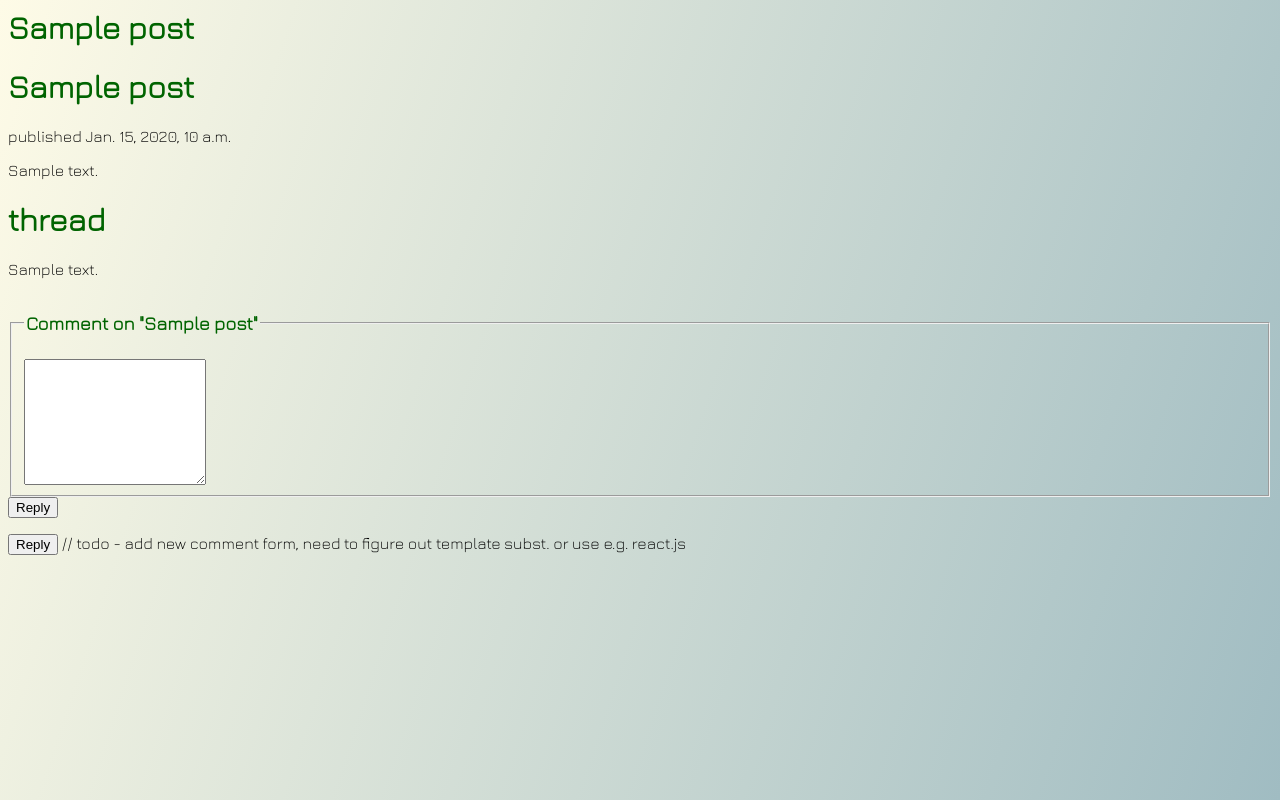
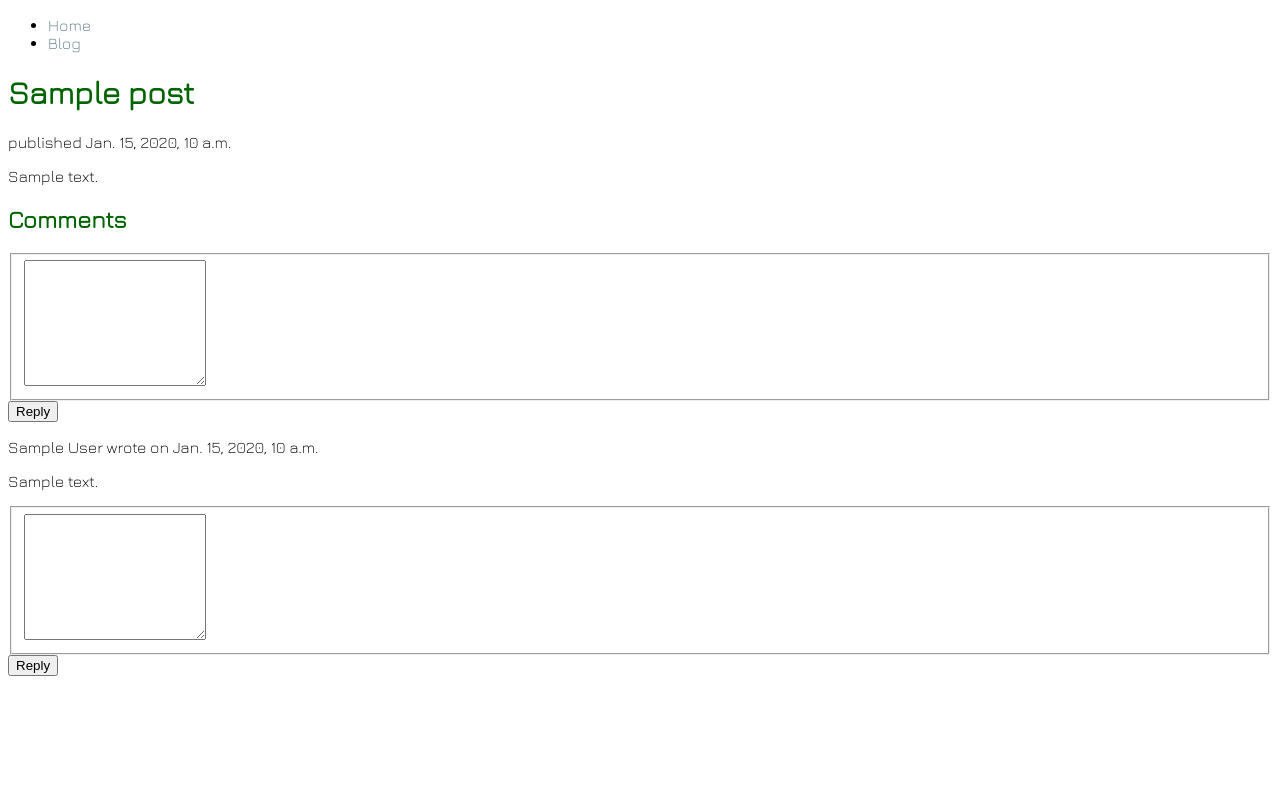
Before and after one commit to benfroelich/xenia-website, a Django app: template blog/templates/blog/post.html in a window 1280 px wide. Run offline with Django 3.2, Linux system fonts and the light colour scheme; the template is opened without the code that fills it: most values are stand-ins (such as "Sample title", 1, 10 or a date in 2020).

Commit message:
comment/thread sorting and minor tweaks

```diff
--- /dev/null
+++ b/blog/templates/blog/comment_response.html
@@ -0,0 +1,10 @@
+<form action="{% url 'blog:comment' post_id thread_id %}" method="post" class="{{ form_class }}">
+{% csrf_token %}
+<fieldset>
+  {% if error_message %}
+    <p><strong>{{ error_message }}</strong></p>
+  {% endif %}
+  <textarea id="comment" name="comment" required minlength="4" maxlength=1000 rows=8></textarea>
+</fieldset>
+<input type="submit" class="comment-toggle" value="Reply">
+</form>
--- a/blog/templates/blog/post.html
+++ b/blog/templates/blog/post.html
@@ -1,11 +1,7 @@
-{% load static %}
-<link rel="stylesheet" type="text/css" href="{% static 'brand.css' %}">
-<link rel="stylesheet" type="text/css" href="{% static 'blog/style.css' %}">
-<link rel="preconnect" href="https://fonts.googleapis.com">
-<link rel="preconnect" href="https://fonts.gstatic.com" crossorigin>
-<link href="https://fonts.googleapis.com/css2?family=Jura:wght@300&display=swap" rel="stylesheet">
+{% extends "base.html" %}
+{% block title %}{{ post.title }}{% endblock %}
+{% block content %}
   {% if post %}
-<h1>{{ post }}<h1>
   <h1>{{ post.title }}</h1>
   <p>published {{ post.pub_date }}</p>
   {% if post.pub_date != post.edit_date %}
@@ -15,25 +11,36 @@
   {% else %}
     <p>No post dag yo</p>
   {% endif %}
+  <h2>Comments</h2>
+  <div>
+    {% include 'blog/comment_response.html' with post_id=post.pk thread_id="new" form_class="comment-form-visible" %} </div>
   {% for t in post.thread_set.all %}
   {% if t.comment_set.count > 0 %}
-  <h1>thread</h1>
     <div>
       {% for c in t.comment_set.all %}
+      <p>
+        {% if c.author %} {{ c.author }}
+        {% else %} anonymous {% endif %}
+        wrote on {{ c.pub_date }}
+        {% if c.edit_date != c.edit_date %}
+        edited on {{ c.edit_date }} {% endif %}
+      </p>
       <p>{{ c.comment_text }}</p>
       {% endfor %}
+      {% include 'blog/comment_response.html' with post_id=post.pk thread_id=t.pk form_class="comment-form-hidden" %}
     </div>
-  <form action="{% url 'blog:comment' post.pk t.pk %}" method="post" class="comment-form-hidden">
-  {% csrf_token %}
-  <fieldset>
-      <legend><h3>Comment on "{{ post.title }}"</h3></legend>
-      {% if error_message %}<p><strong>{{ error_message }}</strong></p>{% endif %}
-      <textarea id="comment" name="comment" required minlength="4" maxlength=1000 rows=8></textarea>
-  </fieldset>
-  <input type="submit" value="Reply">
-  </form>
-  <button class=comment-toggle>Reply</button>
   {% endif %}
   {% endfor %}
+<!-- <script>
+  // TODO move
+  let comments = ['one', 'two', 'three']
+  let myblock = document.getElementById('test')
+  for (const comment of comments) {
+      const element = document.createElement('p');
+      element.textContent = comment;
+      myblock.appendChild(element);
+    }
+</script>
 
-// todo - add new comment form, need to figure out template subst. or use e.g. react.js
+-->
+{% endblock content %}
--- /dev/null
+++ b/package.json
@@ -0,0 +1,5 @@
+{
+  "dependencies": {
+    "bootstrap": "^5.2.0-beta1"
+  }
+}
--- a/static/brand.css
+++ b/static/brand.css
@@ -7,6 +7,6 @@
 }
 
 body {
-  background: linear-gradient(0.3turn, var(--brand-secondary), var(--brand-quaternary));
+  /*background: linear-gradient(0.3turn, var(--brand-secondary), var(--brand-quaternary));*/
   font-family: var(--font), sans-serif;
 }
--- a/templates/base.html
+++ b/templates/base.html
@@ -14,15 +14,14 @@
 <body>
   <div id="top-menu">
     {% block topmenu %}
-    <h1>TODO</h1>
+    <ul>
+      <li><a href="/">Home</a></li>
+      <li><a href="{% url 'blog:index'%}">Blog</a></li>
+    </ul>
     {% endblock %}
   </div>
   <div id="sidebar">
     {% block sidebar %}
-    <ul>
-      <li><a href="/">Home</a></li>
-      <li><a href="{% url 'blog:index'%}">Blog</a></li>
-    </ul>
     {% endblock %}
   </div>
 
```
Also changed, not shown: blog/models.py (+9 -0 lines), package-lock.json (added), 1 other file. Lines whose indentation alone changed are shown as unchanged.
